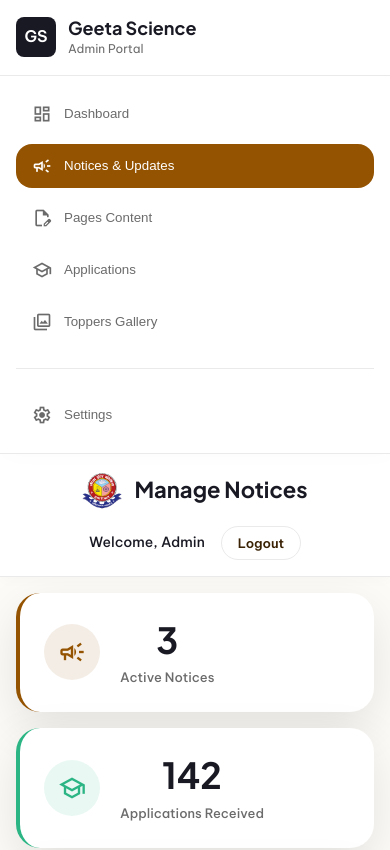
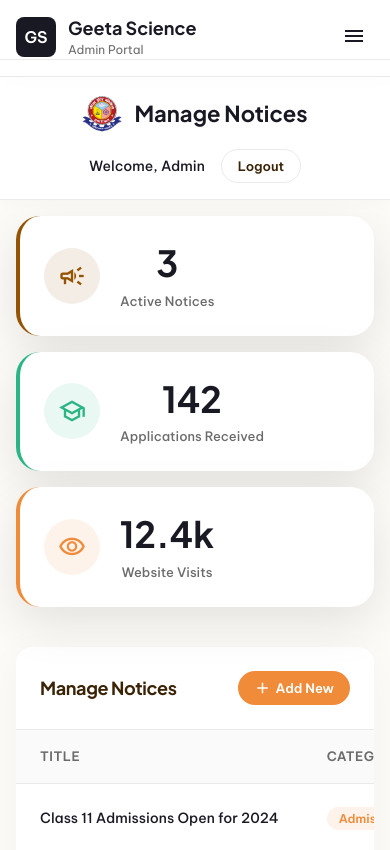
Before and after one commit to Subhampas1/geetascienceintercollege, a React (Vite) app: page /admin/dashboard in a window 390 px wide. Shown: the top 850 px of the page. Built offline with nearby package versions, Linux system fonts and the light colour scheme; a web font is replaced by a local one.

Commit message:
Add hamburger menu to Admin Panel for mobile screens

```diff
--- a/src/pages/Admin.css
+++ b/src/pages/Admin.css
@@ -30,6 +30,10 @@
   flex-direction: column;
   gap: 8px;
   padding: 0 16px;
+}
+
+.mobile-menu-toggle {
+  display: none;
 }
 
 .admin-nav-item {
@@ -275,7 +279,12 @@
 @media (max-width: 768px) {
   .admin-layout { flex-direction: column; }
   .admin-sidebar { width: 100%; border-right: none; border-bottom: 1px solid var(--color-border); padding: 16px 0; }
-  .admin-sidebar-header { padding: 0 16px 16px; margin-bottom: 16px; }
+  .admin-sidebar-header { padding: 0 16px; margin-bottom: 0; }
+
+  .mobile-menu-toggle { display: block !important; }
+  .admin-sidebar-nav { display: none; padding-top: 16px; margin-top: 16px; border-top: 1px solid var(--color-border); }
+  .admin-sidebar-nav.mobile-open { display: flex; }
+
   .admin-header { padding: 0 16px; height: auto; min-height: 60px; flex-wrap: wrap; gap: 16px; justify-content: center; text-align: center; padding-top: 16px; padding-bottom: 16px; }
   .admin-content { padding: 16px; }
   .stat-grid { grid-template-columns: 1fr; gap: 16px; }
--- a/src/pages/AdminDashboard.jsx
+++ b/src/pages/AdminDashboard.jsx
@@ -11,6 +11,7 @@ const AdminDashboard = () => {
   const [editingItem, setEditingItem] = useState(null);
   const { content, updateContent } = useContext(SiteContentContext);
   const [editingSection, setEditingSection] = useState('home');
+  const [isMobileMenuOpen, setIsMobileMenuOpen] = useState(false);
 
   // Toppers State
   const [isAddingTopper, setIsAddingTopper] = useState(false);
@@ -429,7 +430,7 @@ const AdminDashboard = () => {
   return (
     <div className="admin-layout">
       <aside className="admin-sidebar">
-        <div className="admin-sidebar-header">
+        <div className="admin-sidebar-header" style={{ display: 'flex', justifyContent: 'space-between', alignItems: 'center' }}>
           <div style={{ display: 'flex', alignItems: 'center', gap: '12px' }}>
             <div style={{ width: '40px', height: '40px', borderRadius: '8px', backgroundColor: 'var(--color-navy)', display: 'flex', alignItems: 'center', justifyContent: 'center', color: 'white', fontWeight: 'bold' }}>
               GS
@@ -439,31 +440,34 @@ const AdminDashboard = () => {
               <p style={{ margin: 0, fontSize: '12px', color: 'var(--color-text-muted)' }}>Admin Portal</p>
             </div>
           </div>
+          <button className="mobile-menu-toggle" onClick={() => setIsMobileMenuOpen(!isMobileMenuOpen)} style={{ background: 'none', border: 'none', cursor: 'pointer', padding: '8px', color: 'var(--color-navy)' }}>
+            <span className="material-symbols-outlined">{isMobileMenuOpen ? 'close' : 'menu'}</span>
+          </button>
         </div>
 
-        <nav className="admin-sidebar-nav">
-          <button className={`admin-nav-item ${activeTab === 'dashboard' ? 'active' : ''}`} onClick={() => setActiveTab('dashboard')}>
+        <nav className={`admin-sidebar-nav ${isMobileMenuOpen ? 'mobile-open' : ''}`}>
+          <button className={`admin-nav-item ${activeTab === 'dashboard' ? 'active' : ''}`} onClick={() => { setActiveTab('dashboard'); setIsMobileMenuOpen(false); }}>
             <span className="material-symbols-outlined">dashboard</span>
             Dashboard
           </button>
-          <button className={`admin-nav-item ${activeTab === 'notices' ? 'active' : ''}`} onClick={() => setActiveTab('notices')}>
+          <button className={`admin-nav-item ${activeTab === 'notices' ? 'active' : ''}`} onClick={() => { setActiveTab('notices'); setIsMobileMenuOpen(false); }}>
             <span className="material-symbols-outlined">campaign</span>
             Notices & Updates
           </button>
-          <button className={`admin-nav-item ${activeTab === 'pages' ? 'active' : ''}`} onClick={() => setActiveTab('pages')}>
+          <button className={`admin-nav-item ${activeTab === 'pages' ? 'active' : ''}`} onClick={() => { setActiveTab('pages'); setIsMobileMenuOpen(false); }}>
             <span className="material-symbols-outlined">edit_document</span>
             Pages Content
           </button>
-          <button className={`admin-nav-item ${activeTab === 'applications' ? 'active' : ''}`} onClick={() => setActiveTab('applications')}>
+          <button className={`admin-nav-item ${activeTab === 'applications' ? 'active' : ''}`} onClick={() => { setActiveTab('applications'); setIsMobileMenuOpen(false); }}>
             <span className="material-symbols-outlined">school</span>
             Applications
           </button>
-          <button className={`admin-nav-item ${activeTab === 'gallery' ? 'active' : ''}`} onClick={() => setActiveTab('gallery')}>
+          <button className={`admin-nav-item ${activeTab === 'gallery' ? 'active' : ''}`} onClick={() => { setActiveTab('gallery'); setIsMobileMenuOpen(false); }}>
             <span className="material-symbols-outlined">photo_library</span>
             Toppers Gallery
           </button>
           <div style={{ height: '1px', backgroundColor: 'var(--color-border)', margin: '16px 0' }}></div>
-          <button className="admin-nav-item" onClick={() => setActiveTab('settings')}>
+          <button className="admin-nav-item" onClick={() => { setActiveTab('settings'); setIsMobileMenuOpen(false); }}>
             <span className="material-symbols-outlined">settings</span>
             Settings
           </button>
```
